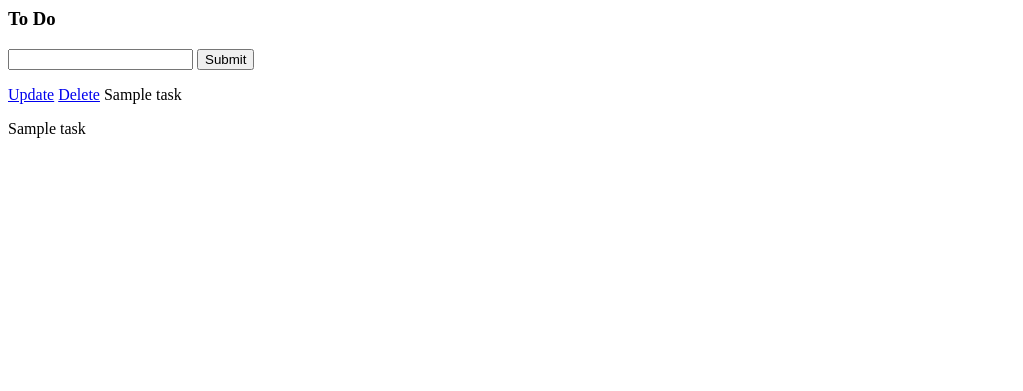
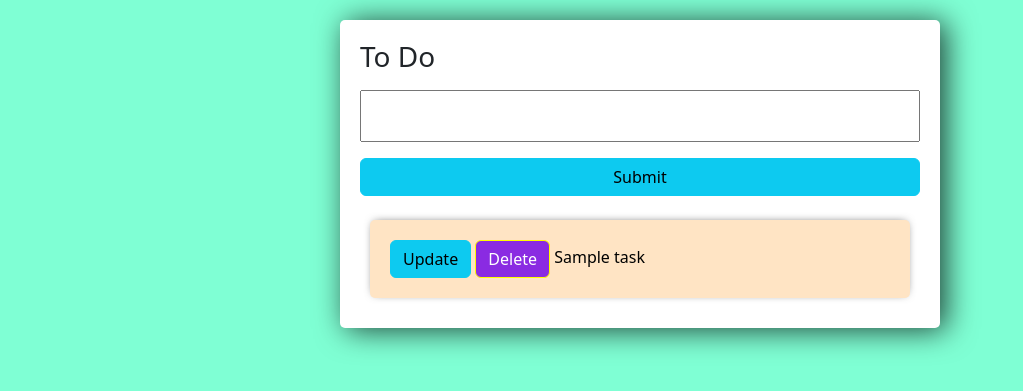
Before and after one commit to PurpleVen/ToDo_app, a Django app: template tasks/templates/tasks/list.html in a window 1280 px wide. Shown: the top 391 px of the page, without its empty margins (0-1023 px from the left). Run offline with Django 3.2, Linux system fonts and the light colour scheme; the template is opened without the code that fills it: most values are stand-ins (such as "Sample title", 1, 10 or a date in 2020); form fields are guessed from the names that the template uses.

Commit message:
css added

```diff
--- a/tasks/forms.py
+++ b/tasks/forms.py
@@ -5,6 +5,7 @@ from django.forms import ModelForm
 from .models import *
 
 class TaskForm(forms.ModelForm):
+    title= forms.CharField(widget= forms.TextInput(attrs={'placeholder':'Add new task...'}))
 
     class Meta:
         model = Task
--- a/tasks/templates/tasks/list.html
+++ b/tasks/templates/tasks/list.html
@@ -1,21 +1,75 @@
+<link rel="stylesheet" href="https://cdn.jsdelivr.net/npm/bootstrap@5.2.0-beta1/dist/css/bootstrap.min.css" rel="stylesheet" integrity="sha384-0evHe/X+R7YkIZDRvuzKMRqM+OrBnVFBL6DOitfPri4tjfHxaWutUpFmBp4vmVor" crossorigin="anonymous">
+<style>
+    body{
+        background-color: aquamarine;
+    }
+
+    input{
+        width:100%;
+        padding: 12px 20px;
+        margin: 8px 0;
+        box-sizing: border-box;
+    }
+
+    input::placeholder{
+        color: #d3d3d3;
+    }
+
+    .submit{
+        background-color: burlywood;
+    }
+
+    .center-column{
+        width: 600px;
+        margin: 20px auto;
+        padding: 20px;
+        background-color: #fff;
+        border-radius: 5px;
+        box-shadow: 6px 2px 30px 0px rgba(0,0, 0, 0.75);
+    }
+
+    .item-row{
+        background-color: bisque;
+        margin: 10px;
+        padding: 20px;
+        border-radius: 5px;
+        color: black;
+        font-size: 16px;
+        box-shadow: 0px -1px 10px -4px rgba(0,0,0,0.75);
+    }
+
+    .btn-danger{
+        background-color:blueviolet;
+        border-color: yellow;
+    }
+
+</style>
+
+<div class="center-column">
+
 <h3>To Do</h3>
 
 <form method="POST" action="/">
     {% csrf_token %}
     {{form.title}}
-    <input type="submit" name="Create Task">
+    <input class="btn btn-info" type="submit" name="Create Task">
 </form>
 
+<div class="todo-list">
+
 {% for task in tasks %}
-    <div>
-        <a href="{% url 'update_task' task.id %}">Update</a>
-        <a href="{% url 'delete' task.id %}">Delete</a>
+    <div class="item-row">
+        <a class="btn btn-info" href="{% url 'update_task' task.id %}">Update</a>
+        <a class="btn btn-danger" href="{% url 'delete' task.id %}">Delete</a>
 
         {% if task.complete == True %}
         <strike>{{task}}</strike>
         {% else %}
         <span>{{task}}</span>
         {% endif %}
-        <p>{{task}}</p>
+        </div>
+        <!-- <p>{{task}}</p> -->
     </div>
 {% endfor %}
+</div>
+</div>
```
Also changed, not shown: db.sqlite3.
